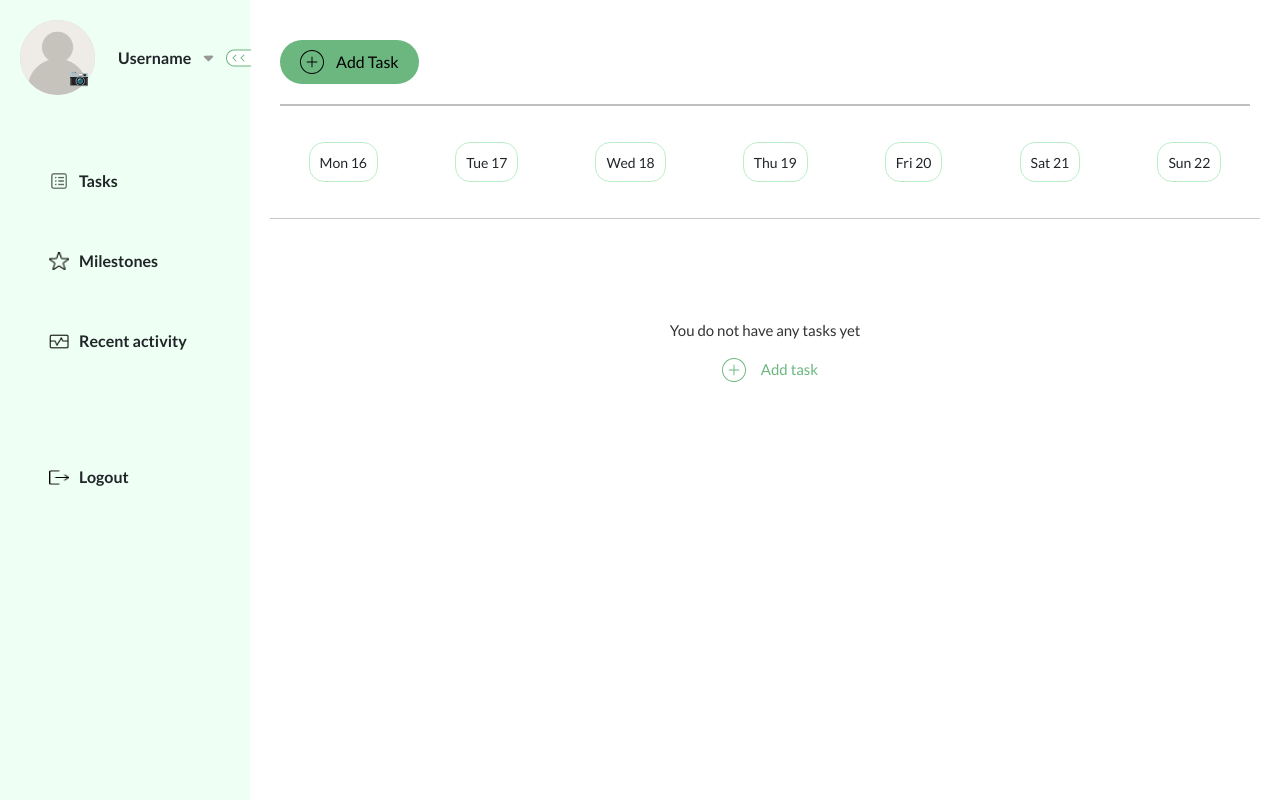
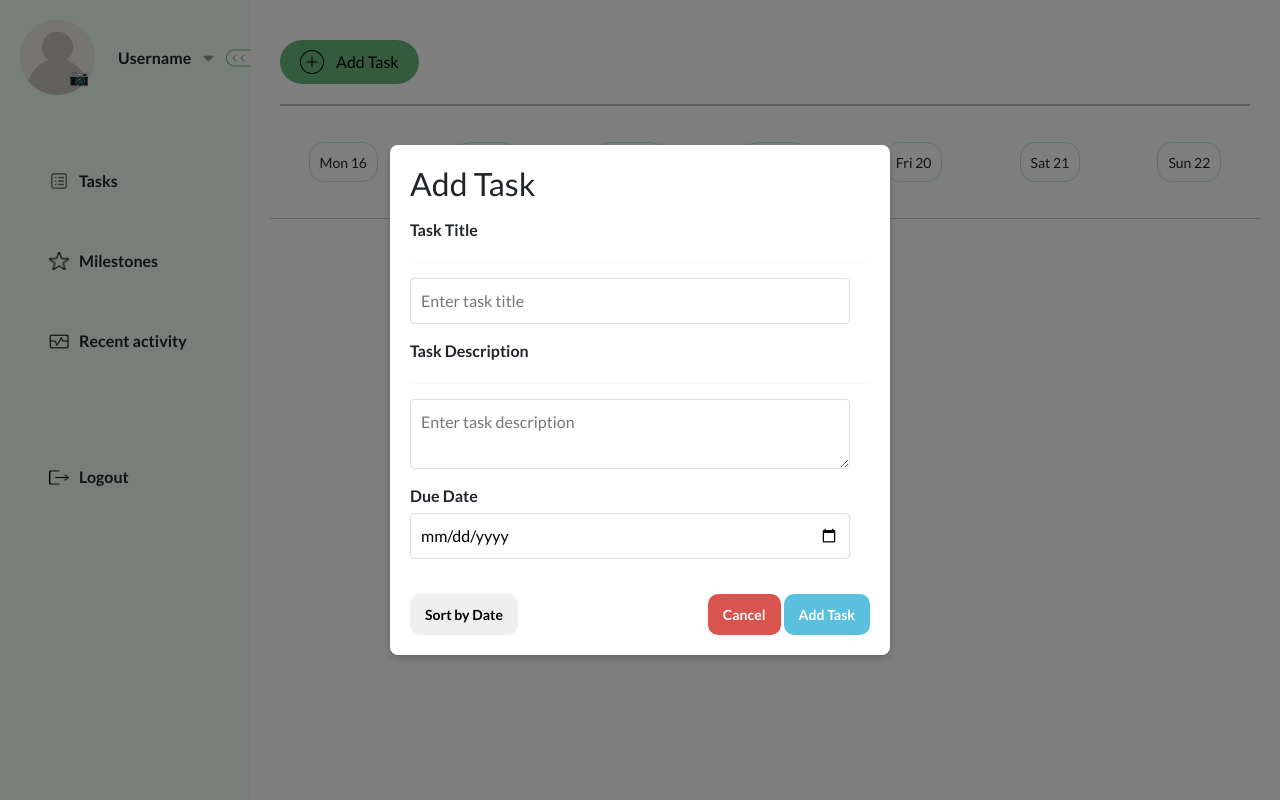
Before and after one commit to Solomon-dev98/TaskSimplify, a plain HTML site: page pages/side-bar.html in a window 1280 px wide. Drawn offline with nearby package versions, Linux system fonts and the light colour scheme; no server answers.

Commit message:
modified the structure

```diff
--- a/pages/reusable.html
+++ b/pages/reusable.html
@@ -1,6 +1,6 @@
 <!-- pages/reusable.html -->
 <div class="contain-reuse">
-  <button class="custom-add-task-btn">
+  <button class="custom-add-task-btn" onclick="openModal()">
     <!-- Top reusable Button -->
     <svg
       class="my-svg"
--- a/pages/tasks.html
+++ b/pages/tasks.html
@@ -1,29 +1,20 @@
 <!-- Placeholder for reusable components -->
 <div class="reusable-container"></div>
 
-
-<!-- tasks management -->
-<div id="dayOfWeekContainer">
+<!-- tasks management structure containing days of week starting from Monday - Sunday -->
+<div id="dayOfWeekContainer"> <!-- To hold the list of week -->
   <ul id="dayOfWeekList"></ul>
   <hr />
 </div>
 
-<!-- Container to show/display tasks by date onclick-->
+<!-- Container to display tasks-->
 <div id="tasksContainer"></div>
-
-
-<!-- Contents inside task page before user makes any actions -->
-<p id="no-tasks-message">You do not have any tasks yet</p>
-<div class="add-task-inline">
-  <svg
-    class="add-task-icon"
-    width="24"
-    height="24"
-    viewBox="0 0 24 24"
-    fill="none"
-    xmlns="http://www.w3.org/2000/svg"
-    aria-label="inline-task-icon"
-  >
+<!-- Placeholder  Message -->
+<p id="no-tasks-message" style="display: none">You do not have any tasks yet</p>
+<div class="add-task-inline" onclick="openModal()">
+  <svg class="add-task-icon" style="display: none">
+    width="24" height="24" viewBox="0 0 24 24" fill="none"
+    xmlns="http://www.w3.org/2000/svg" aria-label="inline-task-icon" >
     <path
       d="M6.59227 12C6.59227 11.744 6.7998 11.5365 7.05579 11.5365H11.5365V7.05579C11.5365 6.79979 11.744 6.59227 12 6.59227C12.256 6.59227 12.4635 6.79979 12.4635 7.05579V11.5365H16.9442C17.2002 11.5365 17.4077 11.744 17.4077 12C17.4077 12.256 17.2002 12.4635 16.9442 12.4635H12.4635V16.9442C12.4635 17.2002 12.256 17.4077 12 17.4077C11.744 17.4077 11.5365 17.2002 11.5365 16.9442V12.4635H7.05579C6.7998 12.4635 6.59227 12.256 6.59227 12Z"
       fill="#6BB77F"
@@ -35,15 +26,15 @@
       fill="#6BB77F"
     />
   </svg>
-  <span class="inline-add-task-btn">Add task</span>
+  <span class="inline-add-task-btn" style="display: none">Add task</span>
   <!-- Inline button with its own class -->
 </div>
 
 <!-- Modal Structure -->
 
-<div id="addTaskModal" class="modal-overlay" style="display: none">
+<div id="addTaskModal" class="modal-overlay hidden">
   <div class="modal-content">
-    <h2>Add Task</h2>z
+    <h2>Add Task</h2>
     <label for="task-title">Task Title</label>
     <hr />
     <input type="text" id="task-title" placeholder="Enter task title" />
@@ -52,11 +43,14 @@
     <hr />
     <textarea id="task-desc" placeholder="Enter task description"></textarea>
 
+    <label for="task-due-date">Due Date</label>
+    <input type="date" id="task-due-date">
+
     <div class="modal-footer">
       <button id="sort-by-date">Sort by Date</button>
       <div class="right-buttons">
-        <button id="cancel-btn">Cancel</button>
-        <button id="save-task-btn">Add Task</button>
+        <button id="cancel-btn" onclick="closeModal()">Cancel</button>
+        <button id="save-task-btn" onclick="addTask()">Add Task</button>
       </div>
     </div>
   </div>
```
Also changed, not shown: pages/side-bar.html (line endings or trailing spaces).
